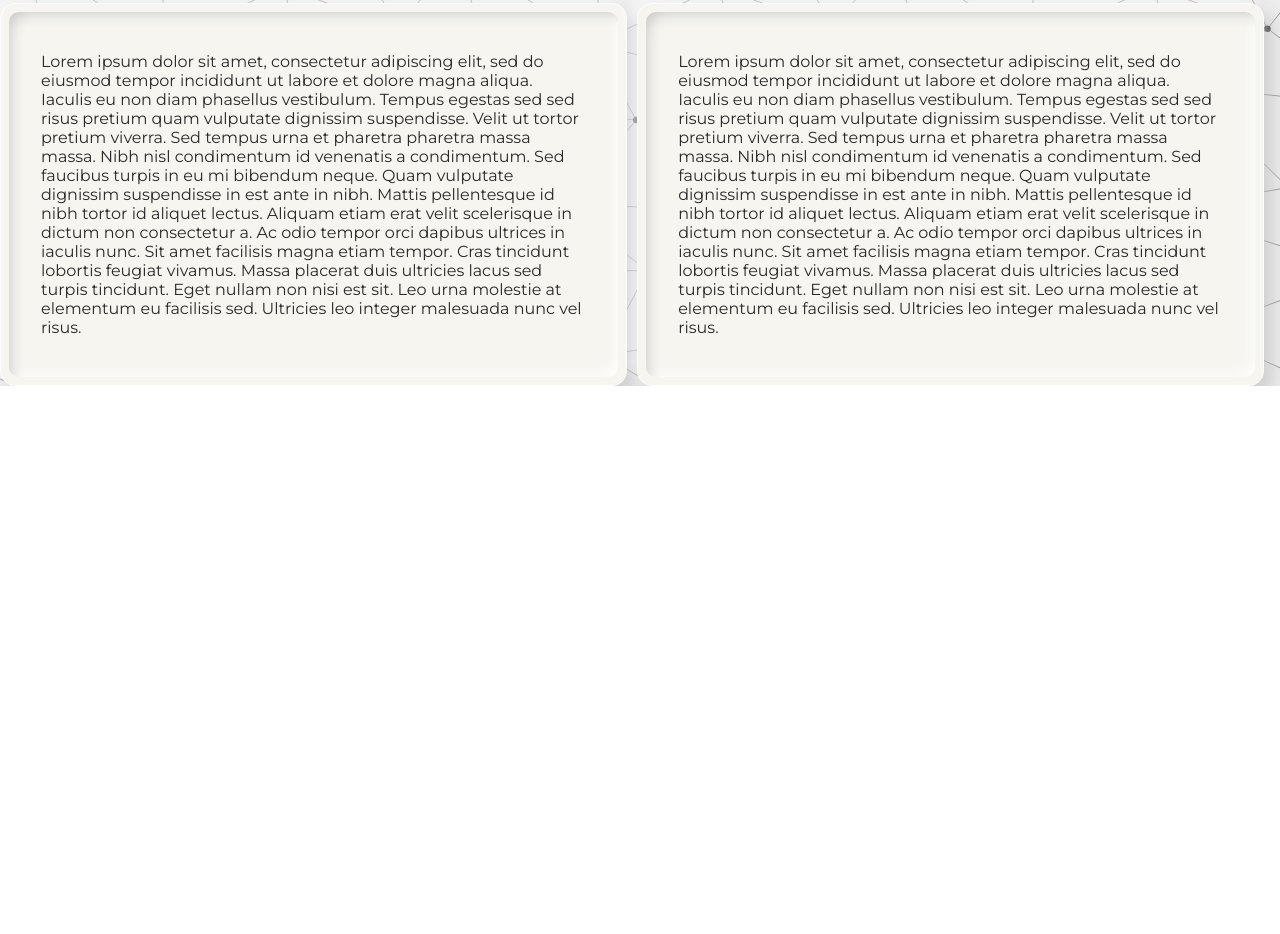
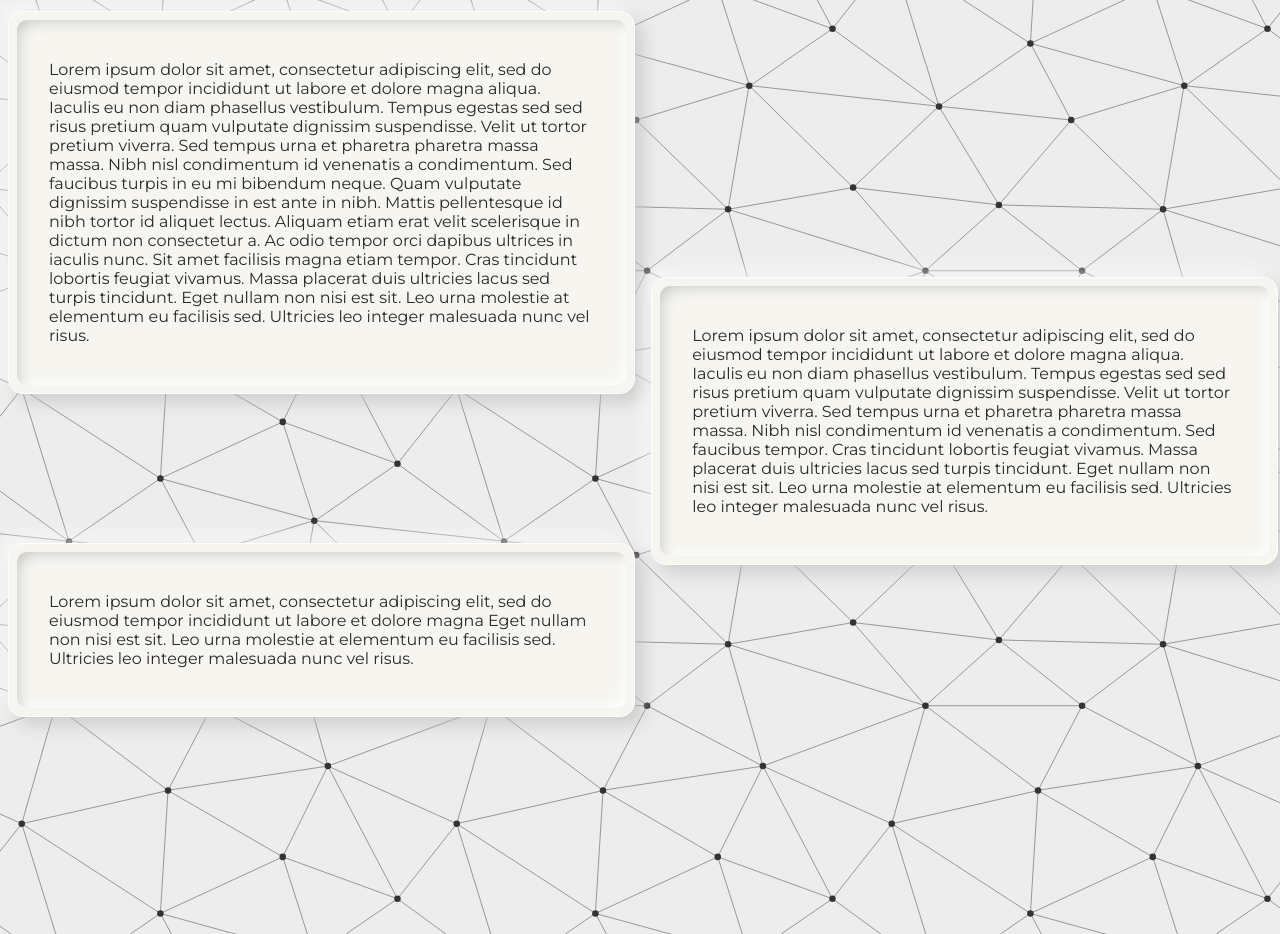
Before and after one commit to creatorkostas/portfolio, a plain HTML site: page index.html in a window 1280 px wide. Shown: the part 807-1741 px from the top of the page. Before the commit the page ends 1193 px from the top, so only its background shows below. Drawn offline with nearby package versions, Linux system fonts and the light colour scheme.

Commit message:
bugs fixes

```diff
--- a/css/about.css
+++ b/css/about.css
@@ -2,6 +2,13 @@
     font-size: 50px;
     top: 10%;
     transform: translate(-50%, 0%);
+}
+
+.finder{
+    background: rgba(255, 255, 255, 0.497);
+    /*background: rgba(255, 255, 255, 0.11);
+    background: #f6f5f093;*/
+    backdrop-filter: blur(3px);
 }
 
 
--- a/css/index.css
+++ b/css/index.css
@@ -10,6 +10,23 @@
 
 }
 
+.pin-items{
+    display: grid;
+    grid-template-columns: repeat(2, 1fr);
+    grid-template-rows: repeat(7, 1fr);
+    grid-column-gap: 0px;
+    grid-row-gap: 0px;
+
+    width: 100vw;
+}
+
+/*
+row start / column start / row end / column end
+*/
+.pin-item1 { grid-area: 1 / 1 / 4 / 1; }
+.pin-item2 { grid-area: 3 / 2 / 7 / 2; }
+.pin-item3 { grid-area: 5 / 1 / 9 / 1; }
+
 #welcome_text{
     margin: 0px;
     top: 25%;
@@ -18,6 +35,7 @@
 
 .card50{
     width: 49vw;
+    padding: 8px;
 }
 
 .card40{
--- a/css/pinlike.css
+++ b/css/pinlike.css
@@ -1,5 +1,5 @@
 .pin-items {
-    columns: 3;
+    columns: 1;
     margin: 20px;
     gap: 20px;
     position: absolute;
@@ -18,7 +18,7 @@
     .pin-items {
         position: absolute;
         top: 80%;
-        columns: 4;
+        columns: 2;
     }
 }
 
--- a/index.html
+++ b/index.html
@@ -45,7 +45,8 @@
     </div>
 
     <div class="welcome_page">
-        <div class="card card50">
+        <div class="pin-items">
+            <div class="card card50 pin-item1">
                 <div class="finder">
                     <div class="finder__outer">
                       <p>
@@ -63,7 +64,7 @@
                 </div>
             </div>
 
-        <div class="card card50">
+            <div class="card card50 pin-item2">
                 <div class="finder">
                     <div class="finder__outer">
                       <p>
@@ -71,15 +72,26 @@
                         et dolore magna aliqua. Iaculis eu non diam phasellus vestibulum. Tempus egestas sed sed risus
                         pretium quam vulputate dignissim suspendisse. Velit ut tortor pretium viverra. Sed tempus urna
                         et pharetra pharetra massa massa. Nibh nisl condimentum id venenatis a condimentum. Sed faucibus
-                    turpis in eu mi bibendum neque. Quam vulputate dignissim suspendisse in est ante in nibh. Mattis
-                    pellentesque id nibh tortor id aliquet lectus. Aliquam etiam erat velit scelerisque in dictum non
-                    consectetur a. Ac odio tempor orci dapibus ultrices in iaculis nunc. Sit amet facilisis magna etiam
                         tempor. Cras tincidunt lobortis feugiat vivamus. Massa placerat duis ultricies lacus sed turpis tincidunt.
                         Eget nullam non nisi est sit. Leo urna molestie at elementum eu facilisis sed. Ultricies leo integer malesuada nunc vel risus.
                       </p>
                     </div>
                 </div>
             </div>
+
+            <div class="card card50 pin-item3">
+                <div class="finder">
+                    <div class="finder__outer">
+                      <p>
+                        Lorem ipsum dolor sit amet, consectetur adipiscing elit, sed do eiusmod tempor incididunt ut labore
+                        et dolore magna
+                        Eget nullam non nisi est sit. Leo urna molestie at elementum eu facilisis sed. Ultricies leo integer malesuada nunc vel risus.
+                      </p>
+                    </div>
+                </div>
+            </div>
+        </div>
+
 
     </div>
 
```
Also changed, not shown: css/hobies.css (+14 -8 lines), html/about.html (+0 -13 lines), html/hobies.html (+7 -7 lines). Lines whose indentation alone changed are shown as unchanged.
